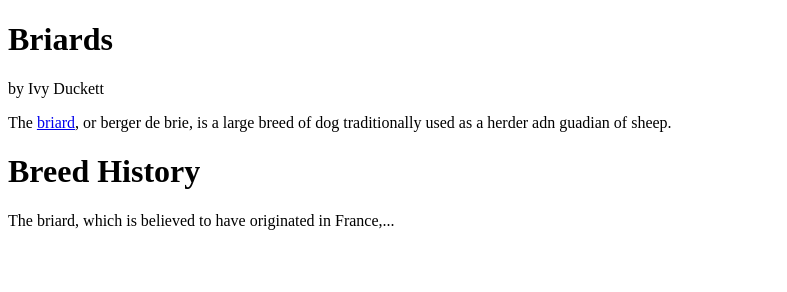
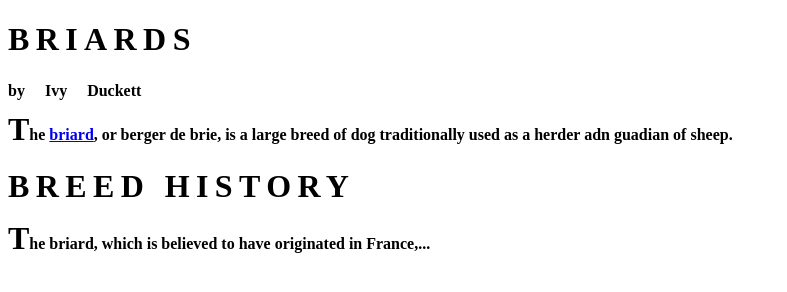
Before and after one commit to cdhung/HCJS_Task_05, a plain HTML site: page Text_Format/text-format.html in a window 1280 px wide. Shown: the whole page, without its empty margins (0-787 px from the left). Drawn offline with Linux system fonts and the light colour scheme.

Commit message:
Update text-format.html

```diff
--- a/Text_Format/text-format.html
+++ b/Text_Format/text-format.html
@@ -3,6 +3,25 @@
 <head>
     <meta charset="UTF-8">
     <title>Text Format</title>
+    <style type="text/css">
+        p.intro:first-letter{
+            font-size: 200%;
+        }
+        p.intro:first-line{
+            font-weight: bold;
+        }
+        h1, h2{
+            text-transform: uppercase;
+            letter-spacing: 0.2em;
+        }
+        .credits{
+            font-weight: bold;
+            word-spacing: 1em;
+        }
+        p{
+            line-height: 1.4em;
+        }
+    </style>
 </head>
 <body>
   <h1>Briards</h1>
```
